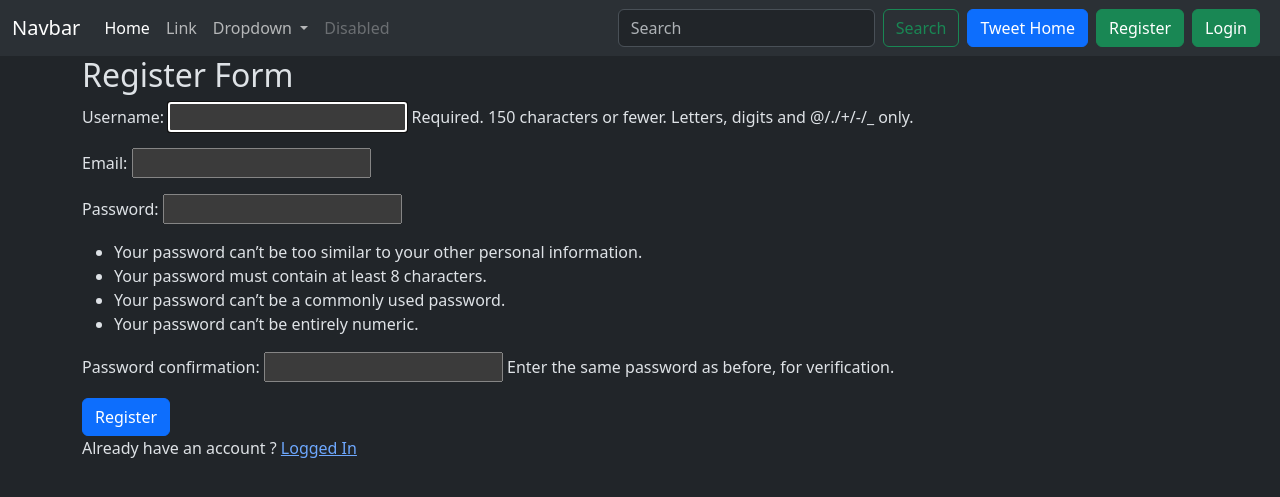
After one commit to Basant-dang/Simple-CRUD-operation, a Django app: page /tweet/register/ in a window 1280 px wide. The commit adds this page. Shown: the top 497 px of the page. Run offline with Django 5.2, Linux system fonts and the light colour scheme.

Commit message:
Custom user registration

```diff
--- a/CRUD/CRUD/settings.py
+++ b/CRUD/CRUD/settings.py
@@ -126,3 +126,7 @@ DEFAULT_AUTO_FIELD = 'django.db.models.BigAutoField'
 
 MEDIA_URL='/media/'
 MEDIA_ROOT=os.path.join(BASE_DIR,'media')
+
+LOGIN_URL = '/accounts/login'
+LOGIN_REDIRECT_URL = '/tweet/'
+LOGOUT_REDIRECT_URL = '/tweet/'
--- a/CRUD/CRUD/urls.py
+++ b/CRUD/CRUD/urls.py
@@ -18,11 +18,13 @@ from django.contrib import admin
 from django.urls import path,include
 from django.conf import settings
 from django.conf.urls.static import static
+from django.contrib.auth.urls import views as auth_views
 
 
 urlpatterns = [
     path('admin/', admin.site.urls),
-    path('tweet/', include('tweet.urls'))
+    path('tweet/', include('tweet.urls')),
+    path('accounts/', include('django.contrib.auth.urls'))
 ] + static(settings.STATIC_URL, document_root=settings.STATIC_ROOT)
 
 urlpatterns+= static(settings.MEDIA_URL, document_root=settings.MEDIA_ROOT)
--- a/CRUD/templates/layout.html
+++ b/CRUD/templates/layout.html
@@ -43,6 +43,21 @@
               <input class="form-control me-2" type="search" placeholder="Search" aria-label="Search">
               <button class="btn btn-outline-success" type="submit">Search</button>
             </form>
+            <a href="{% url "tweet_list" %}" class="mx-2 btn btn-primary">Tweet Home</a>
+
+            {% if user.is_authenticated %}
+              <form action="{% url "logout" %}" method="post">
+                {% csrf_token %}
+                <button class="btn btn-danger" type='submit'>Logout</button>
+              </form>
+
+              {% else %}
+              <a href="{% url "register" %}" class='btn btn-success' >Register</a>
+              <a href="{% url "login" %}" class='btn btn-success mx-2
+              ' >Login</a>
+
+            {% endif %}
+
           </div>
         </div>
       </nav>
--- /dev/null
+++ b/CRUD/templates/registration/register.html
@@ -0,0 +1,14 @@
+{% extends "layout.html" %}
+
+{% block title %}Tweet{% endblock %}
+
+{% block content %}
+    <h2>Register Form</h2>
+    <form method="post">
+        {% csrf_token %}
+        {{form.as_p}}
+        <button class="btn btn-primary">Register</button>
+    </form>
+    <p>Already have an account ? <a href="{% url "login" %}">Logged In</a></p>
+
+{% endblock %}
--- a/CRUD/tweet/forms.py
+++ b/CRUD/tweet/forms.py
@@ -1,7 +1,15 @@
 from .models import Tweet
 from django import forms
+from django.contrib.auth.forms import UserCreationForm
+from django.contrib.auth.models import User
 
 class TweetForm(forms.ModelForm):
     class Meta:
         model = Tweet
         fields = ['text','photo']
+
+class UserRegistrationForm(UserCreationForm):
+    email = forms.EmailField()
+    class Meta:
+        model = User
+        fields = ('username','email','password1','password2')
--- a/CRUD/tweet/templates/tweet_list.html
+++ b/CRUD/tweet/templates/tweet_list.html
@@ -15,8 +15,12 @@
             <div class="card-body">
               <h5 class="card-title">{{tweet.user.username}}</h5>
               <p class="card-text">{{tweet.text}}</p>
+
+              {% if tweet.user == user %}
               <a href="{% url "tweet_edit" tweet.id %}" class="btn btn-primary">Edit</a>
               <a href="{% url "tweet_delete" tweet.id %}" class="btn btn-primary">Delete</a>
+              {% endif %}
+
             </div>
           </div>
         {% endfor %}
--- a/CRUD/tweet/urls.py
+++ b/CRUD/tweet/urls.py
@@ -7,4 +7,5 @@ urlpatterns = [
     path('create/',views.tweet_create,name='tweet_create'),
     path('<int:tweet_id>/edit/',views.tweet_edit,name='tweet_edit'),
     path('<int:tweet_id>/delete/',views.tweet_delete,name='tweet_delete'),
+    path('register/',views.register,name='register'),
 ]
--- a/CRUD/tweet/views.py
+++ b/CRUD/tweet/views.py
@@ -1,6 +1,8 @@
 from django.shortcuts import render,get_object_or_404,redirect
 from .models import Tweet
-from .forms import TweetForm
+from .forms import TweetForm,UserRegistrationForm
+from django.contrib.auth.decorators import login_required
+from django.contrib.auth import login
 
 def index(request):
     return render(request,'index.html')
@@ -9,6 +11,7 @@ def tweet_list(request):
     tweets=Tweet.objects.all().order_by('-created_at')
     return render(request,'tweet_list.html',{'tweets':tweets})
 
+@login_required
 def tweet_create(request):
     if request.method == "POST":
         form = TweetForm(request.POST,request.FILES)
@@ -21,6 +24,7 @@ def tweet_create(request):
         form = TweetForm()
     return render(request,'tweet_form.html',{'form':form})
 
+@login_required
 def tweet_edit(request,tweet_id):
     tweet=get_object_or_404(Tweet,pk=tweet_id, user=request.user)
     if request.method == 'POST':
@@ -34,9 +38,23 @@ def tweet_edit(request,tweet_id):
         form = TweetForm(instance=tweet)
     return render(request,'tweet_form.html',{'form':form})
 
+@login_required
 def tweet_delete(request,tweet_id):
     tweet=get_object_or_404(Tweet,pk=tweet_id,user=request.user)
     if request.method == 'POST':
         tweet.delete()
         return redirect('tweet_list')
     return render(request,'tweet_delete.html',{'tweet':tweet})
+
+def register(request):
+    if request.method == 'POST':
+        form = UserRegistrationForm(request.POST)
+        if form.is_valid:
+            user = form.save(commit=False)
+            user.set_password(form.cleaned_data['password1'])
+            user.save()
+            login(request,user)
+            return redirect('tweet_list')
+    else:
+        form = UserRegistrationForm()
+    return render(request,'registration/register.html',{'form':form})
```
Also changed, not shown: CRUD/templates/registration/logged_out.html (added, +9 -0 lines), CRUD/templates/registration/login.html (added, +14 -0 lines), CRUD/db.sqlite3, CRUD/media/photos/1_CJp32ix.jpg (added).
